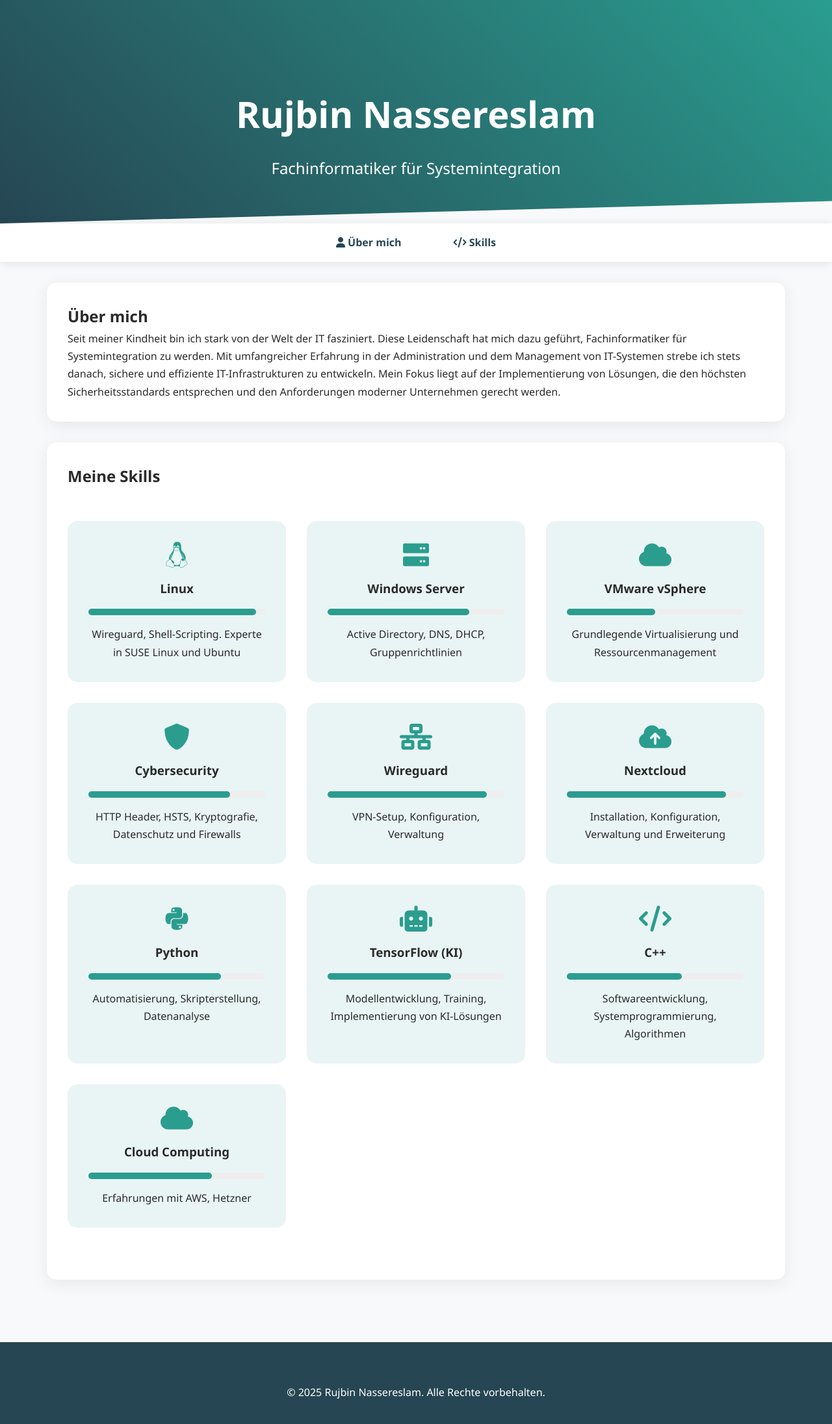
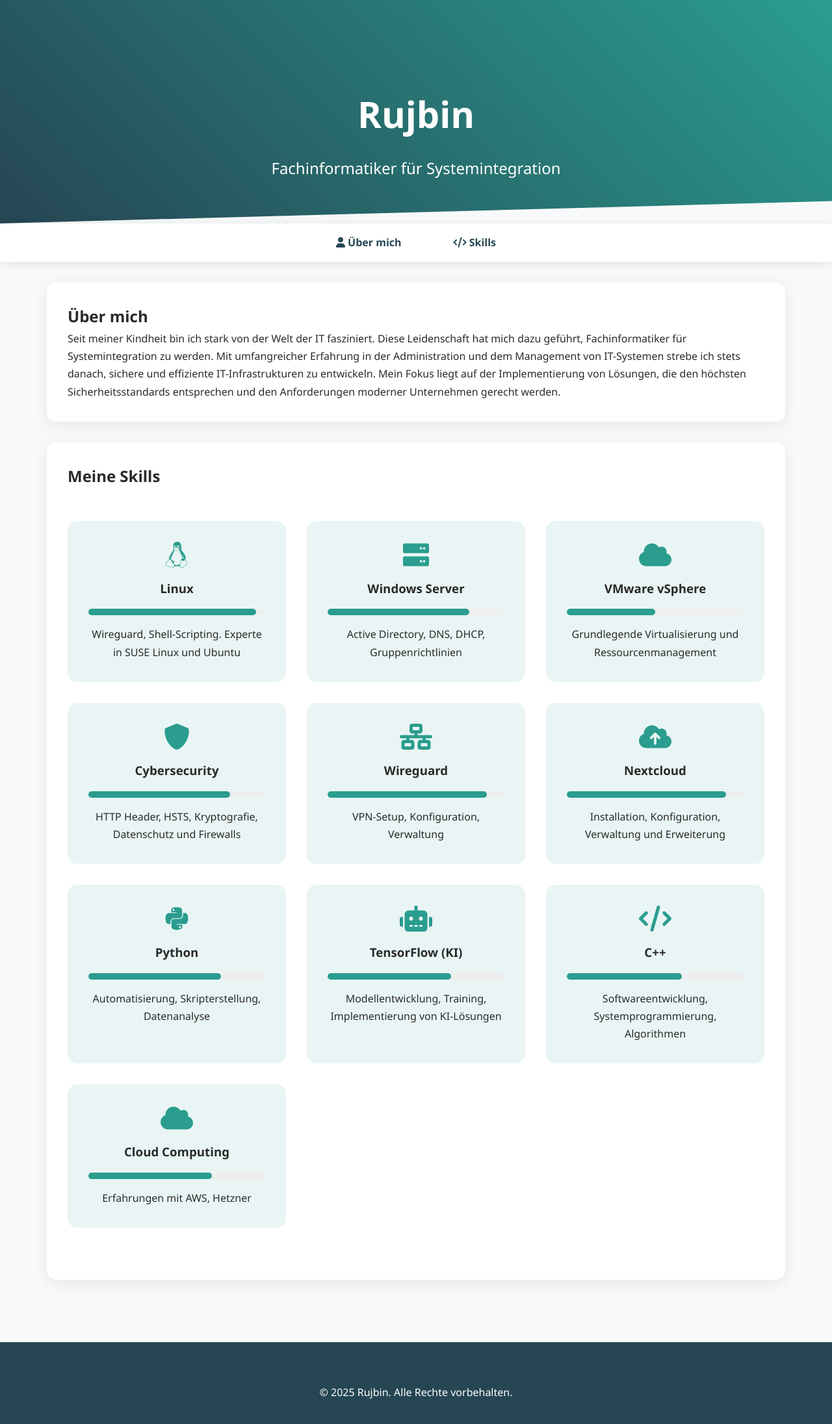
Before and after one commit to rujbin/rujbin.github.io, a plain HTML site: page index.html in a window 1280 px wide. Shown: the whole page at 65% size. Drawn offline with Linux system fonts and the light colour scheme.

Commit message:
Update index.html

```diff
--- a/index.html
+++ b/index.html
@@ -203,7 +203,7 @@
 </head>
 <body>
     <header class="hero">
-        <h1>Rujbin Nassereslam</h1>
+        <h1>Rujbin</h1>
         <p>Fachinformatiker für Systemintegration</p>
     </header>
 
@@ -333,7 +333,7 @@
             <a href="#"><i class="fas fa-envelope"></i></a>
         </div>
         -->
-        <p>&copy; <span id="year"></span> Rujbin Nassereslam. Alle Rechte vorbehalten.</p>
+        <p>&copy; <span id="year"></span> Rujbin. Alle Rechte vorbehalten.</p>
     </footer>
 
     <script>
```
